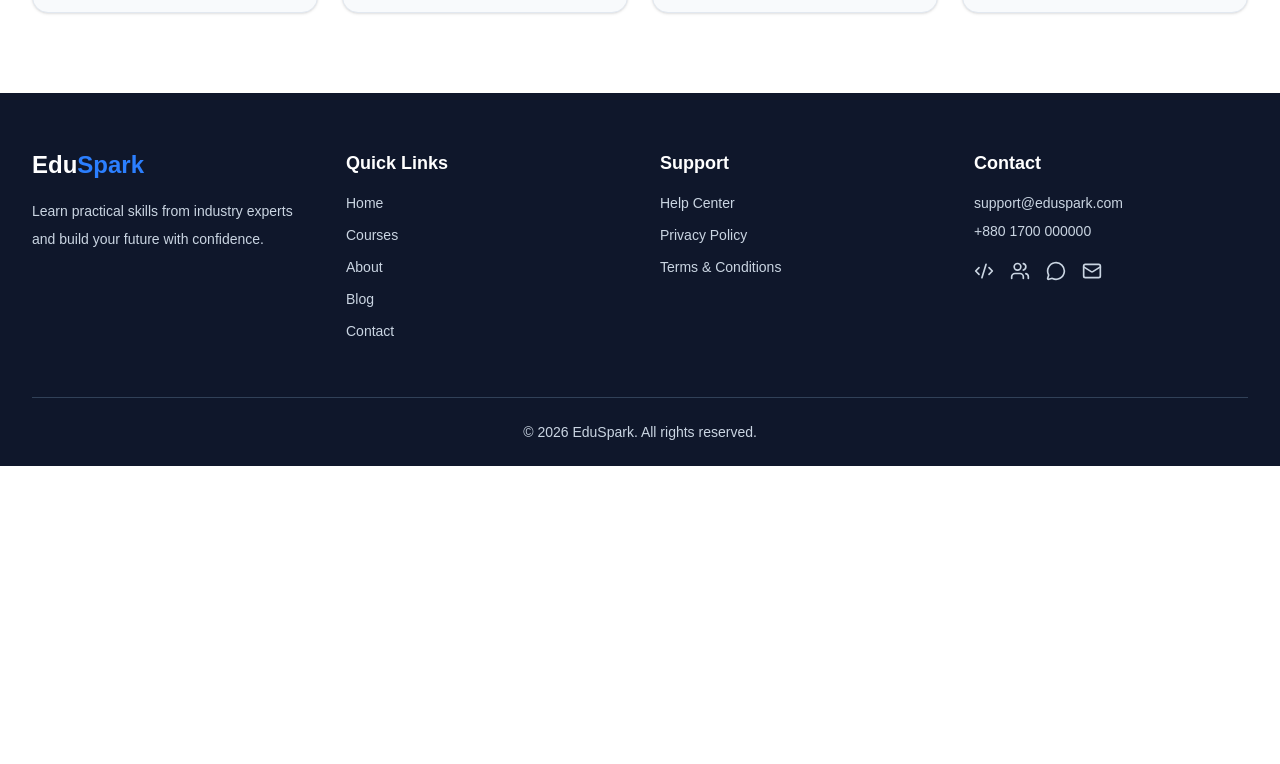
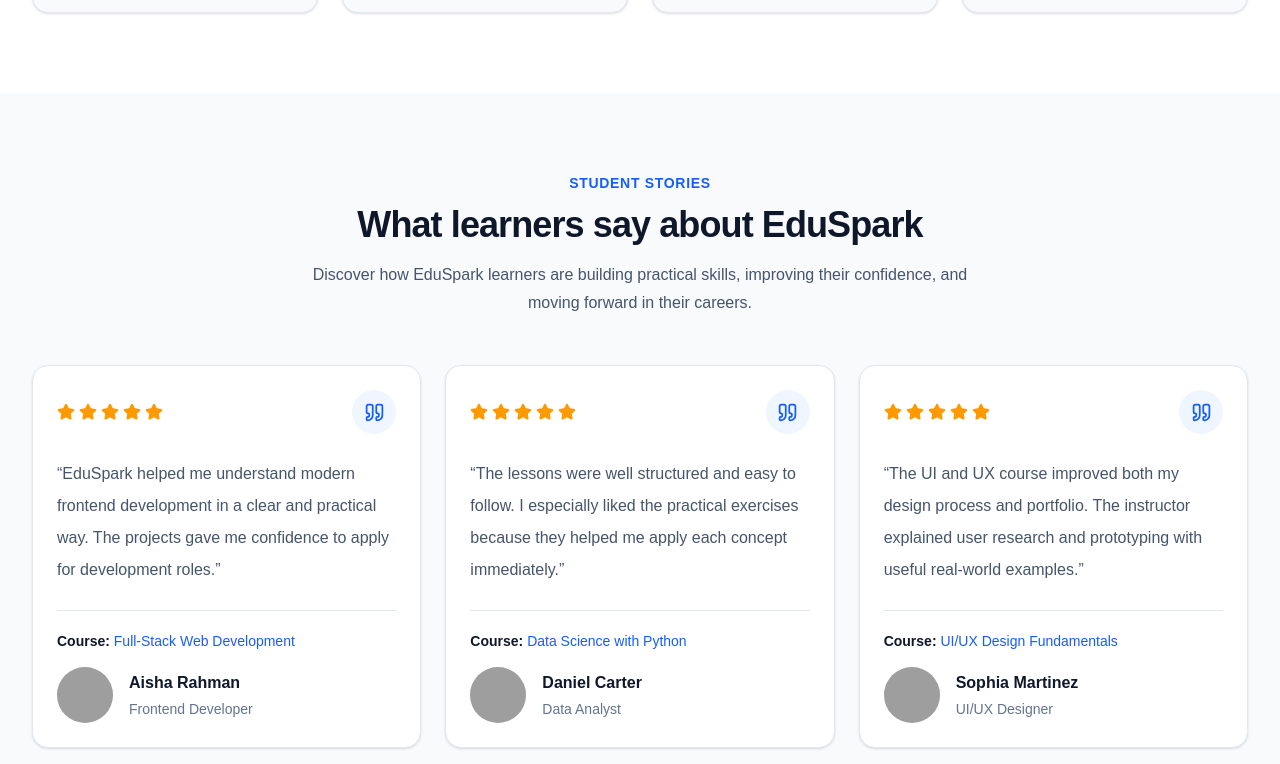
Before and after one commit to nurhossain-webd/eduSpark-client, a Next.js app: page / in a window 1280 px wide. Shown: the part 5016-5780 px from the top of the page. Before the commit the page ends 5482 px from the top, so only its background shows below. Built offline with nearby package versions, Linux system fonts and the light colour scheme; grey boxes are pictures that could not be loaded.

Commit message:
Add responsive student testimonials section

```diff
--- a/src/app/(main)/page.tsx
+++ b/src/app/(main)/page.tsx
@@ -3,6 +3,7 @@ import FeaturedCourses from "@/components/home/FeaturedCourses";
 import Hero from "@/components/home/Hero";
 import Instructors from "@/components/home/Instructors";
 import Statistics from "@/components/home/Statistics";
+import Testimonials from "@/components/home/Testimonials";
 import WhyChooseUs from "@/components/home/WhyChooseUs";
 
 export default function HomePage() {
@@ -14,6 +15,7 @@ export default function HomePage() {
       <WhyChooseUs />
       <Statistics />
       <Instructors />
+      <Testimonials />
     </>
   );
 }
--- /dev/null
+++ b/src/components/home/Testimonials.tsx
@@ -0,0 +1,134 @@
+import Image from "next/image";
+import { Quote, Star } from "lucide-react";
+import Container from "@/components/ui/Container";
+
+interface Testimonial {
+  id: number;
+  name: string;
+  role: string;
+  image: string;
+  rating: number;
+  message: string;
+  course: string;
+}
+
+const testimonials: Testimonial[] = [
+  {
+    id: 1,
+    name: "Aisha Rahman",
+    role: "Frontend Developer",
+    image:
+      "https://images.unsplash.com/photo-1534528741775-53994a69daeb?auto=format&fit=crop&crop=faces&w=300&h=300&q=80",
+    rating: 5,
+    message:
+      "EduSpark helped me understand modern frontend development in a clear and practical way. The projects gave me confidence to apply for development roles.",
+    course: "Full-Stack Web Development",
+  },
+  {
+    id: 2,
+    name: "Daniel Carter",
+    role: "Data Analyst",
+    image:
+      "https://images.unsplash.com/photo-1507003211169-0a1dd7228f2d?auto=format&fit=crop&crop=faces&w=300&h=300&q=80",
+    rating: 5,
+    message:
+      "The lessons were well structured and easy to follow. I especially liked the practical exercises because they helped me apply each concept immediately.",
+    course: "Data Science with Python",
+  },
+  {
+    id: 3,
+    name: "Sophia Martinez",
+    role: "UI/UX Designer",
+    image:
+      "https://images.unsplash.com/photo-1438761681033-6461ffad8d80?auto=format&fit=crop&crop=faces&w=300&h=300&q=80",
+    rating: 5,
+    message:
+      "The UI and UX course improved both my design process and portfolio. The instructor explained user research and prototyping with useful real-world examples.",
+    course: "UI/UX Design Fundamentals",
+  },
+];
+
+export default function Testimonials() {
+  return (
+    <section className="bg-slate-50 py-20">
+      <Container>
+        <div className="mx-auto mb-12 max-w-2xl text-center">
+          <p className="text-sm font-semibold uppercase tracking-wider text-blue-600">
+            Student Stories
+          </p>
+
+          <h2 className="mt-3 text-3xl font-bold tracking-tight text-slate-900 md:text-4xl">
+            What learners say about EduSpark
+          </h2>
+
+          <p className="mt-4 leading-7 text-slate-600">
+            Discover how EduSpark learners are building practical skills,
+            improving their confidence, and moving forward in their careers.
+          </p>
+        </div>
+
+        <div className="grid gap-6 lg:grid-cols-3">
+          {testimonials.map((testimonial: Testimonial) => (
+            <article
+              key={testimonial.id}
+              className="flex h-full flex-col rounded-2xl border border-slate-200 bg-white p-6 shadow-sm transition duration-300 hover:-translate-y-1 hover:shadow-xl"
+            >
+              <div className="flex items-center justify-between">
+                <div className="flex gap-1">
+                  {Array.from({ length: testimonial.rating }).map(
+                    (_, index: number) => (
+                      <Star
+                        key={index}
+                        size={18}
+                        className="fill-amber-500 text-amber-500"
+                      />
+                    ),
+                  )}
+                </div>
+
+                <div className="flex h-11 w-11 items-center justify-center rounded-full bg-blue-50 text-blue-600">
+                  <Quote size={21} />
+                </div>
+              </div>
+
+              <blockquote className="mt-6 flex-1 text-base leading-8 text-slate-600">
+                “{testimonial.message}”
+              </blockquote>
+
+              <div className="mt-6 border-t border-slate-200 pt-5">
+                <p className="mb-4 text-sm">
+                  <span className="font-semibold text-slate-900">
+                    Course:
+                  </span>{" "}
+                  <span className="text-blue-600">{testimonial.course}</span>
+                </p>
+
+                <div className="flex items-center gap-4">
+                  <div className="relative h-14 w-14 shrink-0 overflow-hidden rounded-full bg-slate-200">
+                    <Image
+                      src={testimonial.image}
+                      alt={`${testimonial.name}, ${testimonial.role}`}
+                      fill
+                      sizes="56px"
+                      className="object-cover object-center"
+                    />
+                  </div>
+
+                  <div>
+                    <h3 className="font-bold text-slate-900">
+                      {testimonial.name}
+                    </h3>
+
+                    <p className="mt-1 text-sm text-slate-500">
+                      {testimonial.role}
+                    </p>
+                  </div>
+                </div>
+              </div>
+            </article>
+          ))}
+        </div>
+      </Container>
+    </section>
+  );
+}
```
